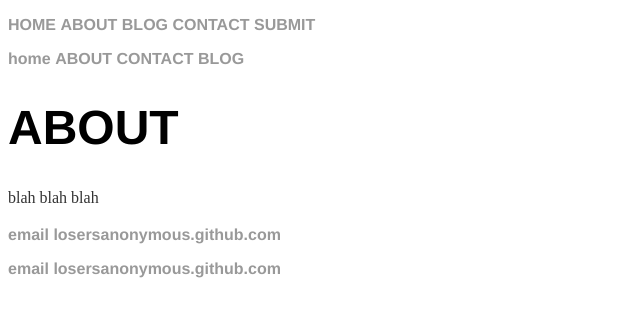
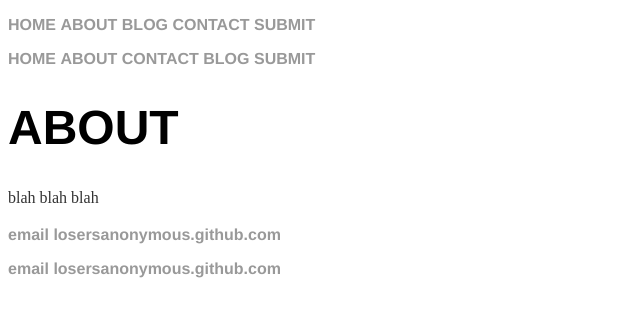
Before and after one commit to eballe/eballe.github.io, a Jekyll site: the page built from About/index.html, in a window 1280 px wide. Shown: the top 317 px of the page, without its empty margins (0-640 px from the left). Built offline with Jekyll 4.4.1, drawn with Linux system fonts in a browser that asks for light colours.

Commit message:
Update index.html

```diff
--- a/About/index.html
+++ b/About/index.html
@@ -9,10 +9,11 @@ title: About Me
 <body>
 <nav>
 <ul>
-<li><a href="/">home</a></li>
+<li><a href="/">HOME</a></li>
 <li><a href="/about/">ABOUT</a></li>
 <li><a href="/contact/">CONTACT</a></li>
 <li><a href="/blog/">BLOG</a></li>
+  <li><a href="/submit/">SUBMIT</a></li>
 </ul>
 </nav>
 <div class="container">
```
